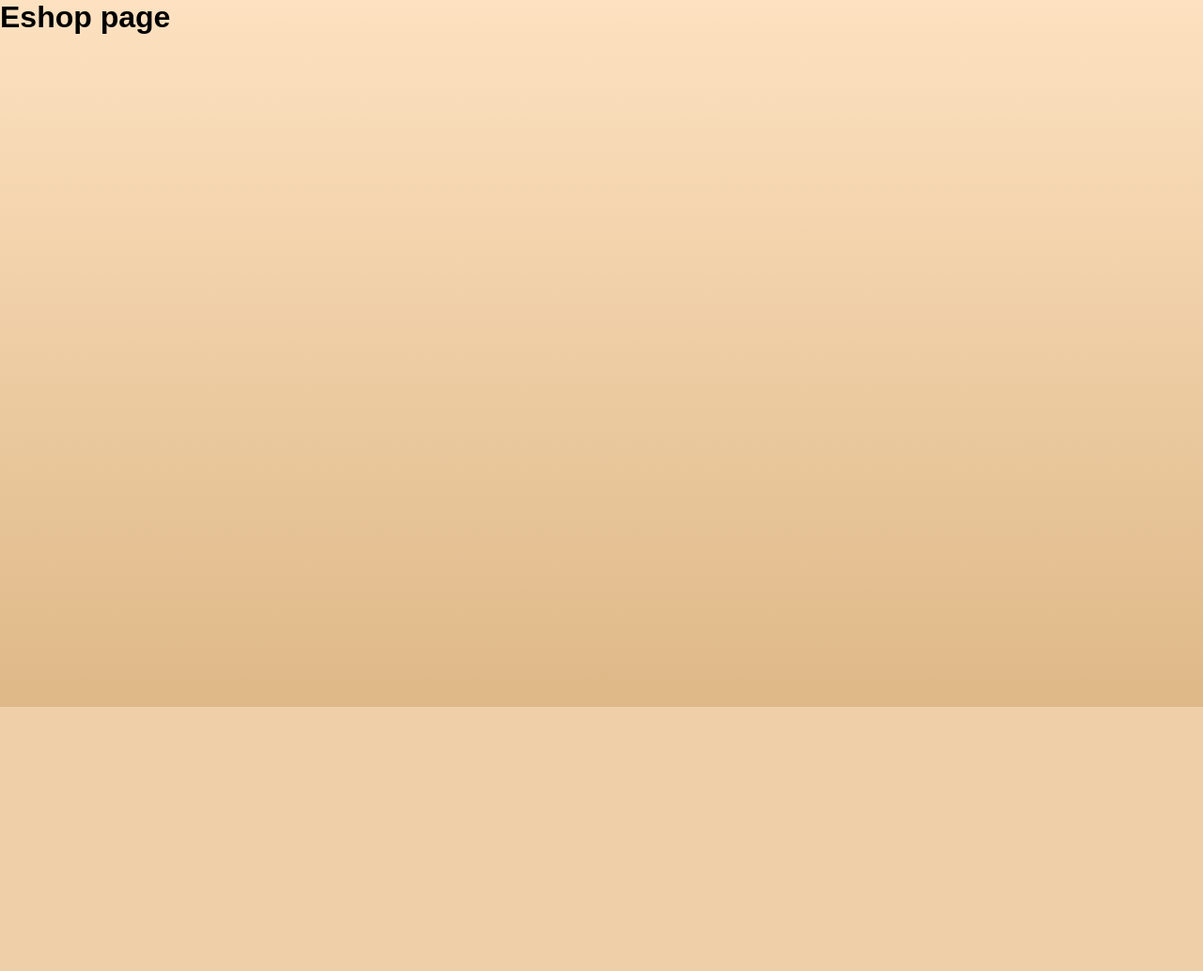
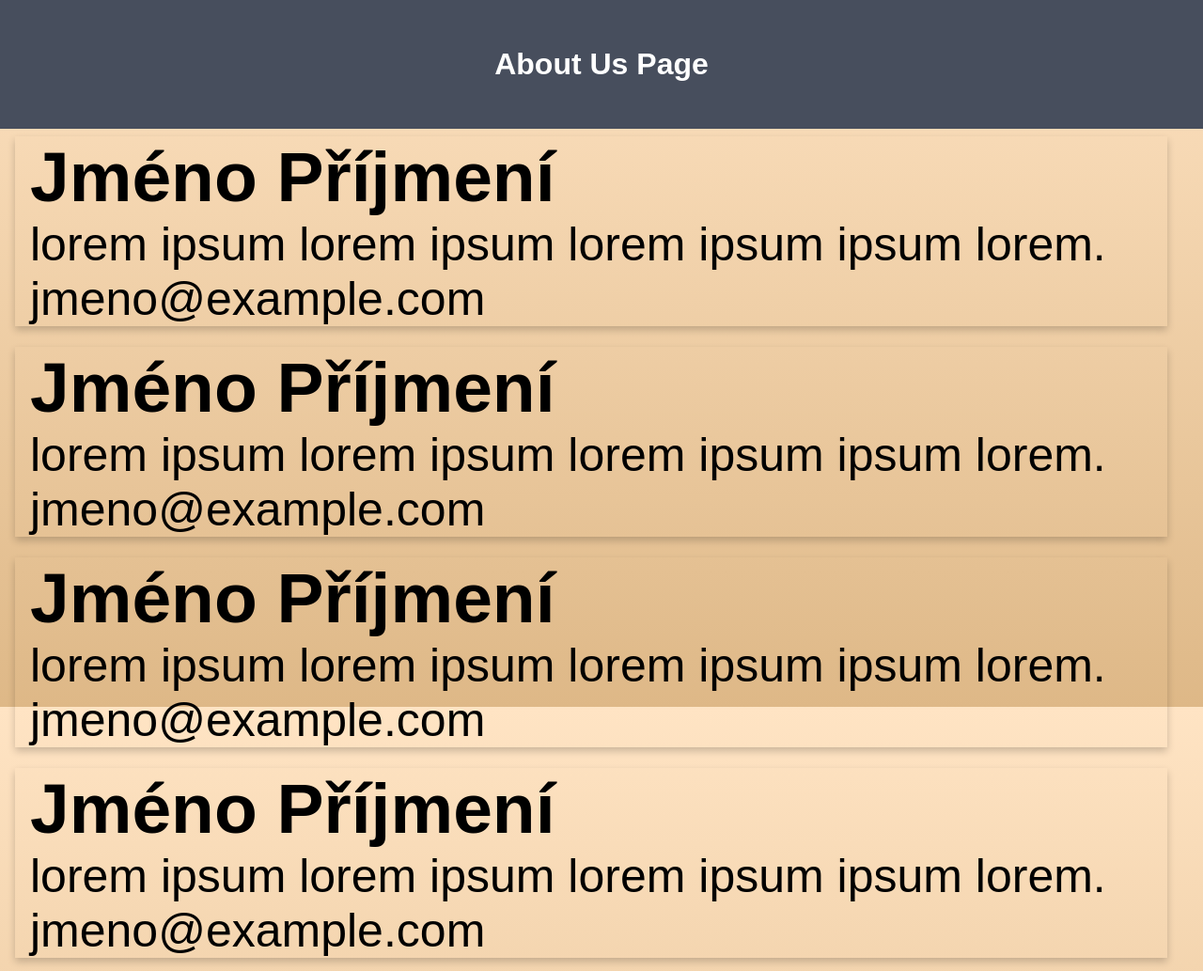
Before and after one commit to Datlik/Hledaci-pokladu, a Flask app: page /E-shop in a window 1280 px wide. Shown: the part 48-1081 px from the top of the page at 94% size. Before the commit the page ends 800 px from the top, so only its background shows below. Run offline with Flask 3, Linux system fonts and the light colour scheme.

Commit message:
Update e-shop.html

```diff
--- a/app/templates/e-shop.html
+++ b/app/templates/e-shop.html
@@ -1,6 +1,53 @@
-{% extends "index.html" %}
-{% block title %} <title>E-shop</title>{% endblock %}
+  {% extends "index.html" %}
+  {% block title %} <title>E-shop</title>{% endblock %}
 
-{% block content %}
-<h1>Eshop page</h1>
-{% endblock %}
+  {% block content %}
+  <div class="about-section">
+    <h1>About Us Page</h1>
+  </div>
+
+  <div class="row">
+    <div class="columnn">
+      <div class="card">
+        <div class="container">
+          <h2>Jméno Příjmení</h2>
+          <p>lorem ipsum lorem ipsum lorem ipsum ipsum lorem.</p>
+          <p>jmeno@example.com</p>
+        </div>
+      </div>
+    </div>
+
+    <div class="columnn">
+      <div class="card">
+        <div class="container">
+          <h2>Jméno Příjmení</h2>
+          <p>lorem ipsum lorem ipsum lorem ipsum ipsum lorem.</p>
+          <p>jmeno@example.com</p>
+        </div>
+      </div>
+    </div>
+
+    <div class="columnn">
+      <div class="card">
+        <div class="container">
+          <h2>Jméno Příjmení</h2>
+          <p>lorem ipsum lorem ipsum lorem ipsum ipsum lorem.</p>
+          <p>jmeno@example.com</p>
+        </div>
+      </div>
+    </div>
+  </div>
+
+  <div class="columnn">
+      <div class="card">
+        <div class="container">
+          <h2>Jméno Příjmení</h2>
+          <p>lorem ipsum lorem ipsum lorem ipsum ipsum lorem.</p>
+          <p>jmeno@example.com</p>
+        </div>
+      </div>
+    </div>
+  </div>
+
+  </div>
+  {% endblock %}
```
